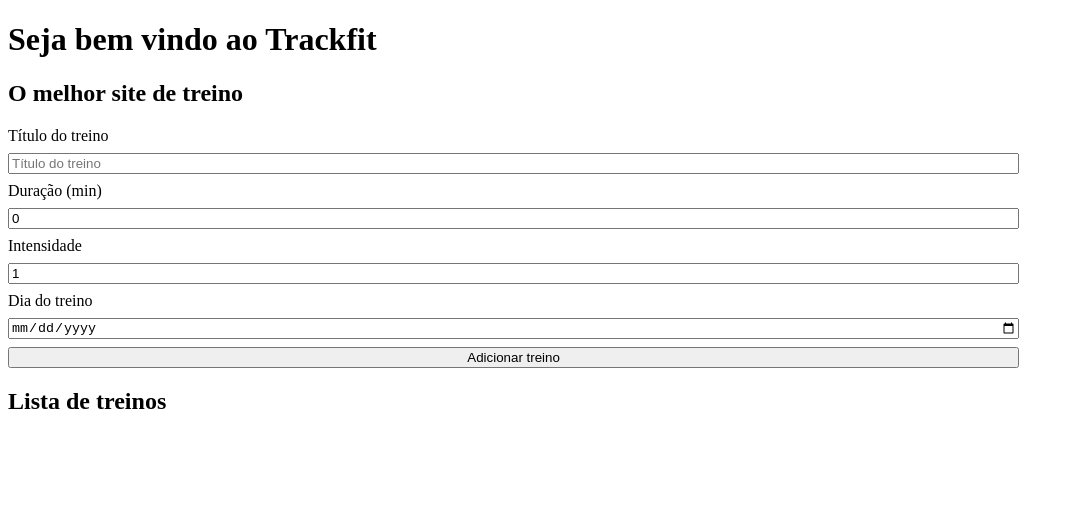
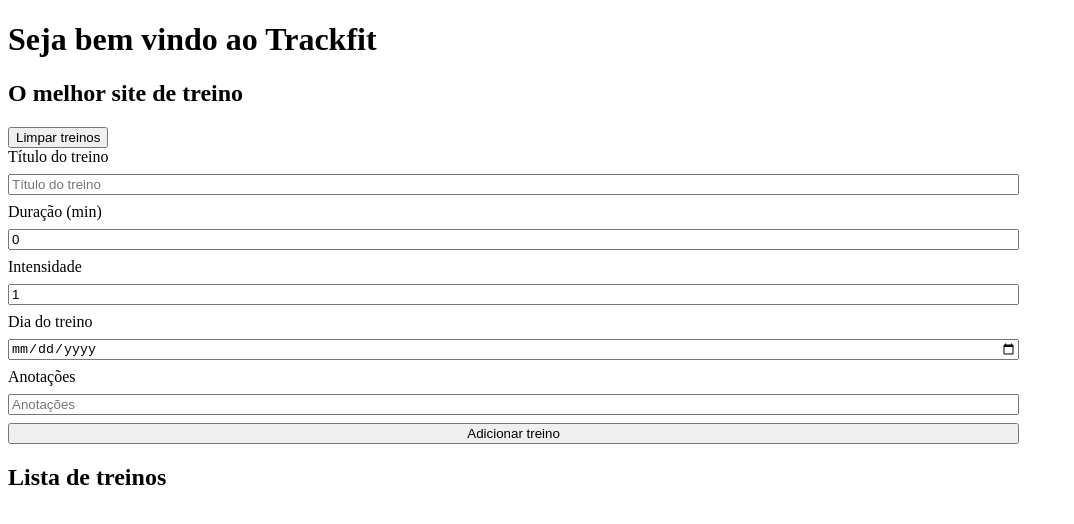
Before and after one commit to wesley1812/trackfit, a React (Vite) app: page / in a window 1280 px wide. Shown: the top 524 px of the page, without its empty margins (0-1074 px from the left). Built offline with nearby package versions, Linux system fonts and the light colour scheme.

Commit message:
feat: added notes

```diff
--- a/src/App.tsx
+++ b/src/App.tsx
@@ -11,10 +11,15 @@
     setListWorkout((previous) => [...previous, workout]);
   }
 
+  function cleanWorkoutList(): void {
+    setListWorkout([]);
+  }
+
   return (
     <>
       <Header />
       <main>
+        <button onClick={cleanWorkoutList}>Limpar treinos</button>
         <WorkoutForm onAdd={addWorkout} />
         <WorkoutList workoutList={listWorkout} />
       </main>
--- a/src/components/workout-card.tsx
+++ b/src/components/workout-card.tsx
@@ -12,6 +12,7 @@
         <p>Duração: {workout.durationMinutes} min</p>
         <p>Intensidade: {workout.intensity}/5</p>
         <p>Data: {workout.date}</p>
+        <p>Anotações: {workout.notes}</p>
       </div>
     </>
   );
--- a/src/components/workout-form.tsx
+++ b/src/components/workout-form.tsx
@@ -11,6 +11,7 @@
   const [durationMinutes, setDurationMinutes] = useState(0);
   const [intensity, setIntensity] = useState<Intensity>(1);
   const [date, setDate] = useState("");
+  const [notes, setNotes] = useState("");
 
   function handleSubmit(event: React.FormEvent): void {
     event.preventDefault();
@@ -21,6 +22,7 @@
       date: date,
       durationMinutes: durationMinutes,
       intensity: intensity,
+      notes: notes,
     };
 
     onAdd(workout);
@@ -29,6 +31,7 @@
     setDurationMinutes(0);
     setIntensity(1);
     setDate("");
+    setNotes("");
   }
 
   return (
@@ -80,6 +83,15 @@
         value={date}
       />
 
+      <label htmlFor="workout-note">Anotações</label>
+      <input
+        type="text"
+        placeholder="Anotações"
+        id="workout-note"
+        value={notes}
+        onChange={(e) => setNotes(e.target.value)}
+      />
+
       <button type="submit">Adicionar treino</button>
     </form>
   );
--- a/src/types/workout.ts
+++ b/src/types/workout.ts
@@ -6,4 +6,5 @@
   durationMinutes: number;
   intensity: Intensity;
   date: string;
+  notes?: string;
 }
```
